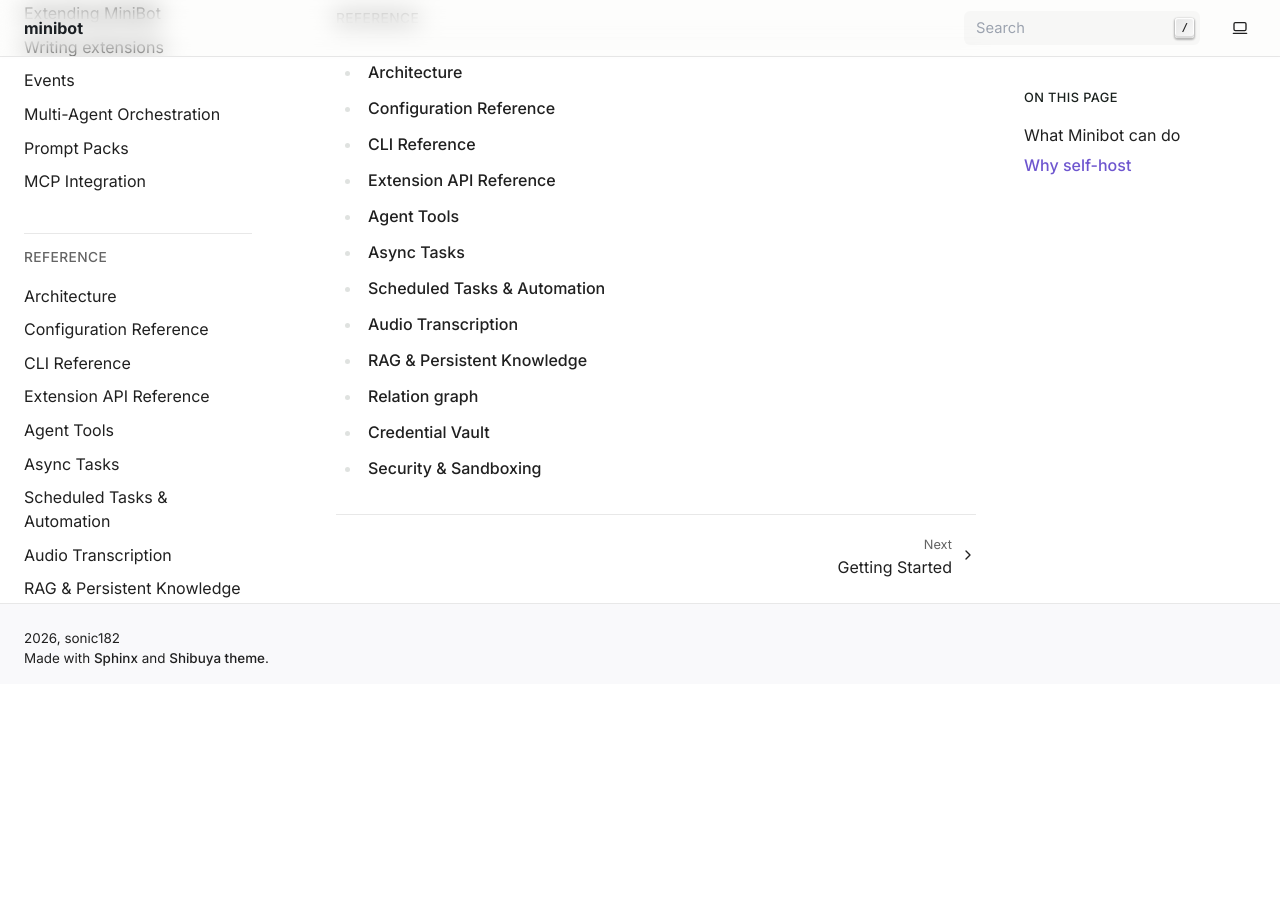
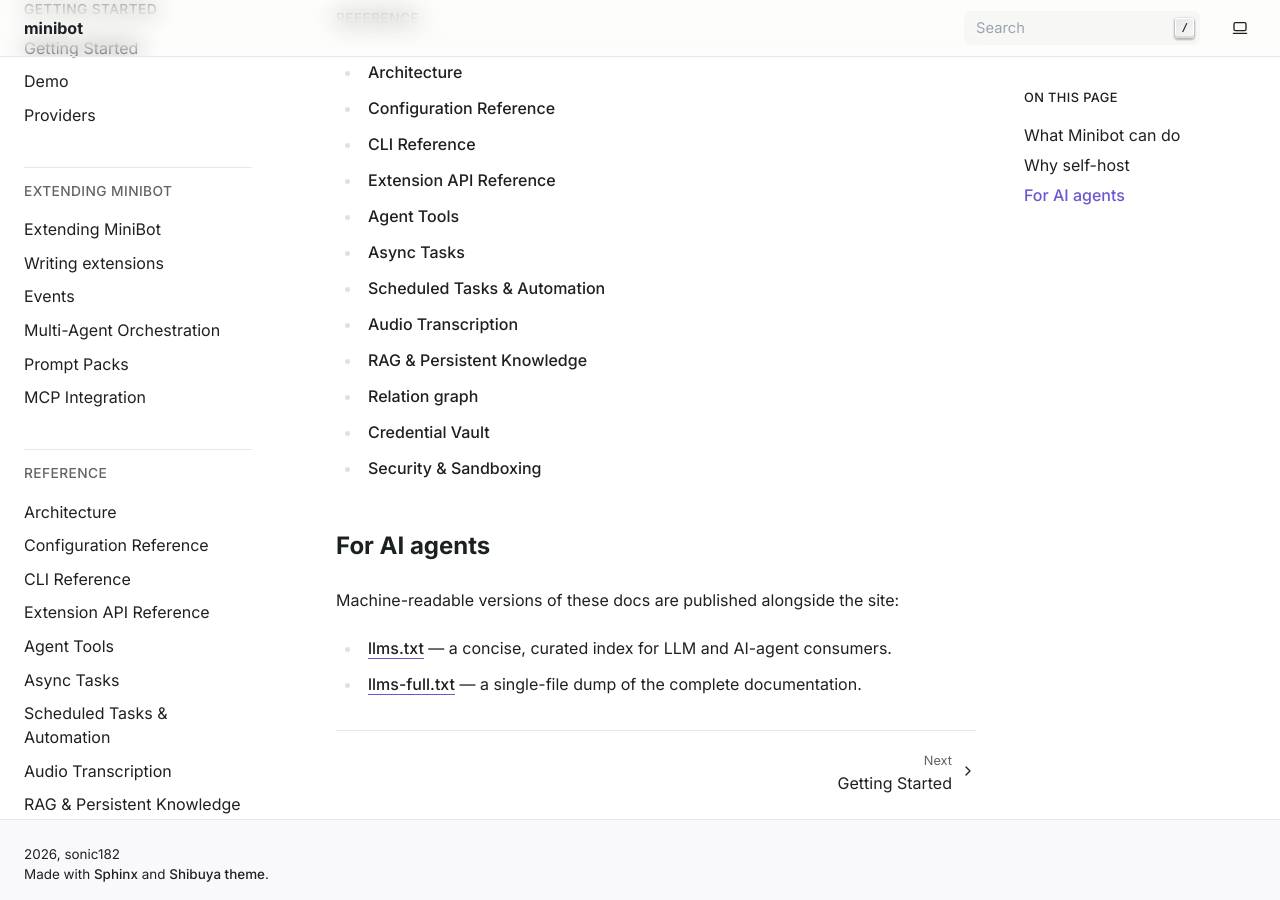
Before and after one commit to sonic182/minibot, a Sphinx documentation site: the page built from docs/index.rst, in a window 1280 px wide and 900 px high, scrolled down 1735 px. Built offline with Sphinx 7.4.7, drawn with Linux system fonts in a browser that asks for light colours; before the commit the page ends 2419 px from its top, so only the background shows below that.

Commit message:
docs: improve SEO (titles, llms index, sitemap lastmod)
Shorten the page-title suffix, list every page in llms.txt, add
Configuration/CLI/vault sections to llms-full.txt, surface the llms
files in the docs, and emit sitemap lastmod (checkout full history).

```diff
--- a/docs/_templates/partials/extra-head.html
+++ b/docs/_templates/partials/extra-head.html
@@ -2,3 +2,5 @@
 {{ metatags }}
 <meta name="msvalidate.01" content="B58DE3E1AA78FDDEB30F0BA5B64939F7" />
 <meta name="google-site-verification" content="jjhyzZ2yCLXE4I9siy9fAD-Q1xT7ZVWr1FQ68r_oGY0" />
+<link rel="alternate" type="text/plain" title="llms.txt" href="{{ pathto('llms.txt', 1) }}" />
+<link rel="alternate" type="text/plain" title="llms-full.txt" href="{{ pathto('llms-full.txt', 1) }}" />
--- a/docs/conf.py
+++ b/docs/conf.py
@@ -12,7 +12,7 @@
 release = _pyproject["tool"]["poetry"]["version"]
 
 # SEO: the site <title> (the index page uses this verbatim; subpages become "<Page> - <this>").
-html_title = "Minibot — Self-Hosted AI Assistant for Telegram"
+html_title = "Minibot AI Assistant"
 html_short_title = "Minibot"
 
 # Canonical base URL: used by sphinx-sitemap and for absolute links.
@@ -22,6 +22,8 @@
 # from sitemap URLs and keep generated index/search pages out of it.
 sitemap_url_scheme = "{link}"
 sitemap_excludes = ["genindex.html", "py-modindex.html", "search.html", "_modules/*"]
+# Requires the git history (CI checks out with fetch-depth: 0); emits a warning on a shallow clone.
+sitemap_show_lastmod = True
 
 # Machine-readable LLM index, copied to the built site root (llms.txt / llms-full.txt).
 html_extra_path = ["llms.txt", "llms-full.txt"]
--- a/docs/index.rst
+++ b/docs/index.rst
@@ -72,3 +72,13 @@
    graph
    vault
    security
+
+For AI agents
+-------------
+
+Machine-readable versions of these docs are published alongside the site:
+
+- `llms.txt <https://sonic182.github.io/minibot/llms.txt>`_ — a concise, curated index for LLM
+  and AI-agent consumers.
+- `llms-full.txt <https://sonic182.github.io/minibot/llms-full.txt>`_ — a single-file dump of the
+  complete documentation.
--- a/docs/llms.txt
+++ b/docs/llms.txt
@@ -7,6 +7,7 @@
 ## Docs
 
 - [Getting Started](https://sonic182.github.io/minibot/getting_started.html): install and run
+- [Demo](https://sonic182.github.io/minibot/demo.html): screenshots of images, browsing, charts, and voice
 - [Providers](https://sonic182.github.io/minibot/providers.html): configure LLM providers and compatible endpoints
 - [Extending Minibot](https://sonic182.github.io/minibot/extending.html): the customization ladder
 - [Python extensions](https://sonic182.github.io/minibot/extensions.html): tools, events, services, channels
@@ -24,6 +25,7 @@
 - [Audio transcription](https://sonic182.github.io/minibot/audio.html)
 - [RAG & persistent knowledge](https://sonic182.github.io/minibot/rag.html)
 - [Relation graph](https://sonic182.github.io/minibot/graph.html)
+- [Credential vault](https://sonic182.github.io/minibot/vault.html): encrypted secrets and secret references
 - [Security & sandboxing](https://sonic182.github.io/minibot/security.html)
 
 ## Features
```
Also changed, not shown: CONTRIBUTING.md (+2 -2 lines), docs/llms-full.txt (+23 -0 lines), 2 other files.
